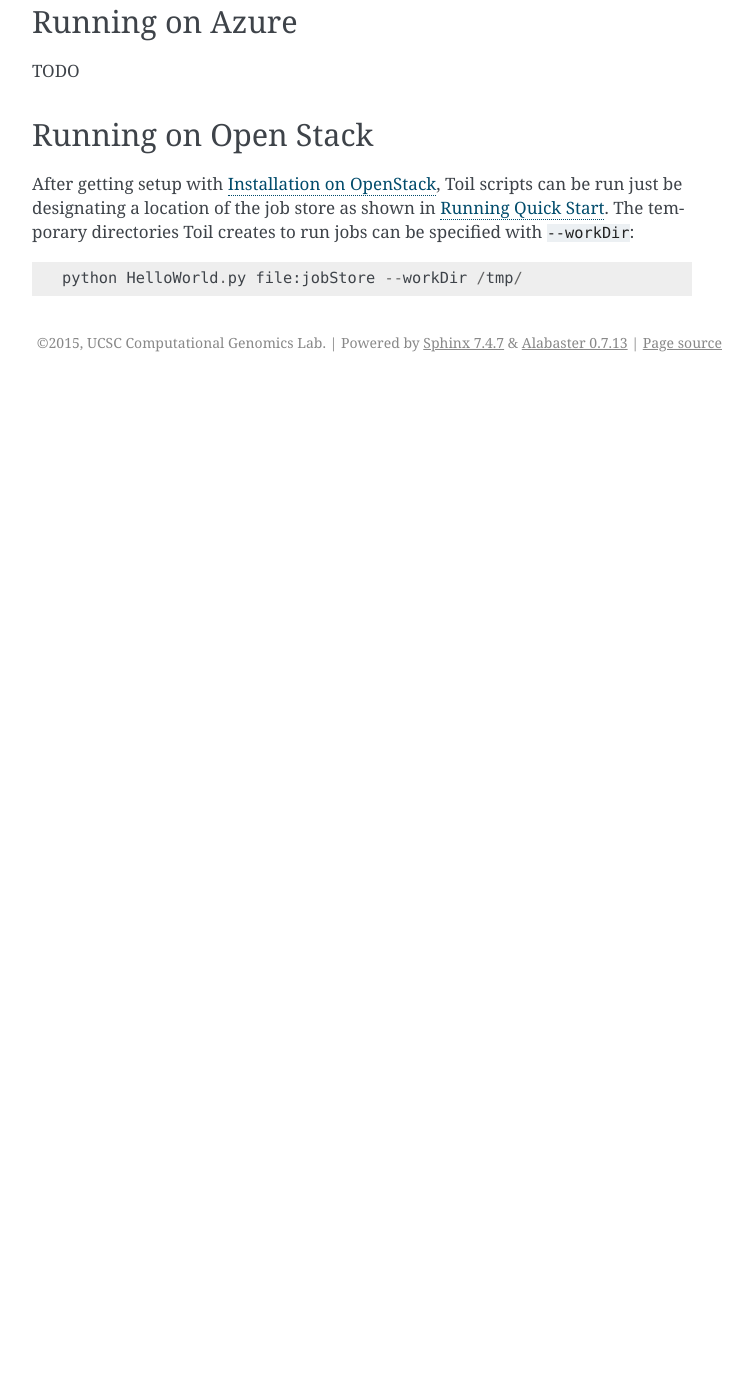
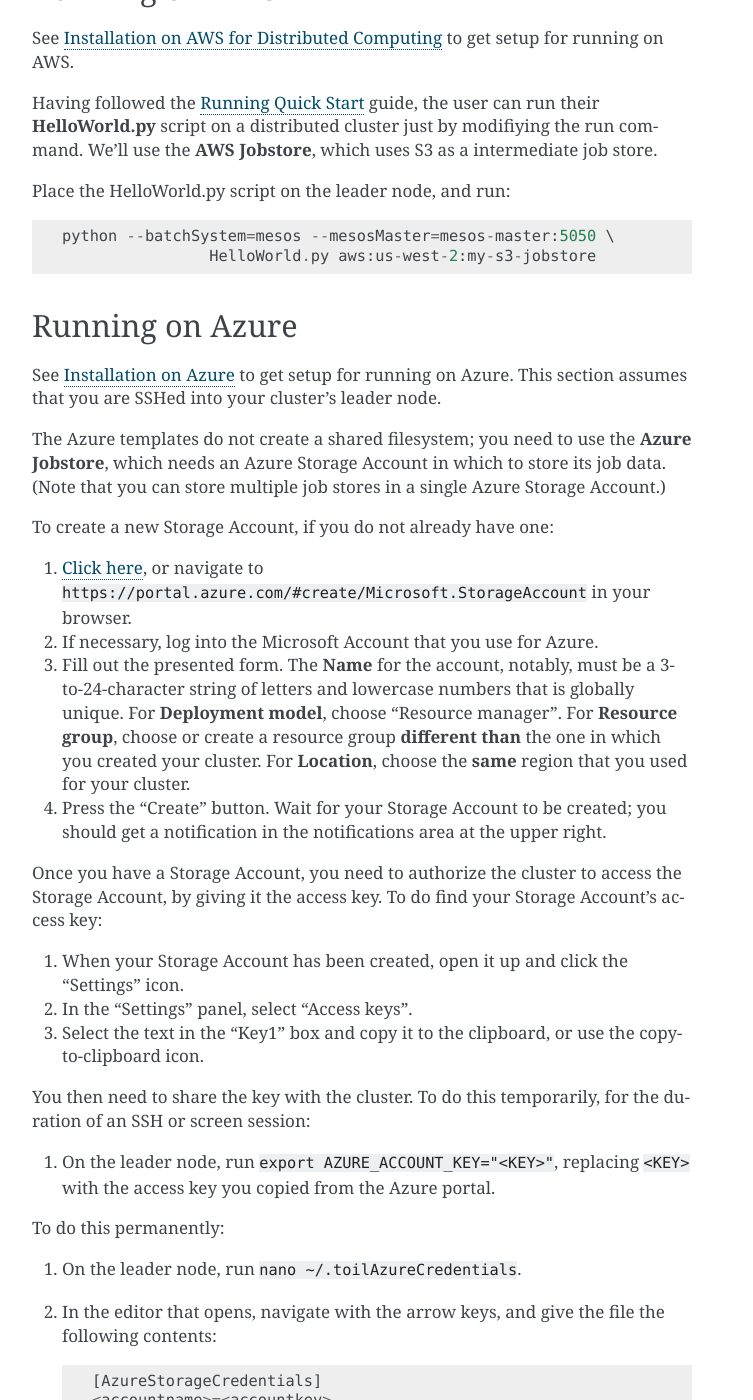
Before and after one commit to DataBiosphere/toil, a Sphinx documentation site: the page built from docs/running.rst, in a window 1280 px wide and 1400 px high, scrolled down 1235 px. Shown: the whole window, without its empty margins (388-1141 px from the left). Built offline with Sphinx 7.4.7, drawn with Linux system fonts in a browser that asks for light colours; pages that are not in the unit, such as notebooks, are missing from menus; the version number could not be read and is left out; before the commit the page ends 1617 px from its top, so only the background shows below that; some of the changed text lies outside the part shown.

Commit message:
More Azure documentation
Standardize terminology.

Add a section for running on Azure (closes #738).

Includes instructions for setting up and associating a Storage
Account for holding job stores.

Normalize keycodes, fix formatting.

```diff
--- a/docs/running.rst
+++ b/docs/running.rst
@@ -39,6 +39,13 @@
 
 TODO
 
+Running in the Cloud
+====================
+
+There are several recommended ways to run Toil jobs in the cloud. Of these, running on Amazon Web Services (AWS) is currently the best-supported solution.
+
+On all cloud providers, it is recommended that you run long-running jobs on remote systems under ``screen``. Simply type ``screen`` to open a new ``screen` session. Later, type ``ctrl-a`` and then ``d`` to disconnect from it, and run ``screen -r`` to reconnect to it. Commands running under ``screen`` will continue running even when you are disconnected, allowing you to unplug your laptop and take it home without ending your Toil jobs.
+
 
 .. _runningAWS:
 
@@ -54,10 +61,60 @@
     python --batchSystem=mesos --mesosMaster=mesos-master:5050 \
                     HelloWorld.py aws:us-west-2:my-s3-jobstore
 
+.. _runningAzure:
+
 Running on Azure
 ----------------
 
-TODO
+See :ref:`installationAzure` to get setup for running on Azure. This section assumes that you are SSHed into your cluster's leader node.
+
+The Azure templates do not create a shared filesystem; you need to use the **Azure Jobstore**, which needs an Azure Storage Account in which to store its job data. (Note that you can store multiple job stores in a single Azure Storage Account.)
+
+To create a new Storage Account, if you do not already have one:
+
+1. `Click here <https://portal.azure.com/#create/Microsoft.StorageAccount>`_, or navigate to ``https://portal.azure.com/#create/Microsoft.StorageAccount`` in your browser.
+2. If necessary, log into the Microsoft Account that you use for Azure.
+3. Fill out the presented form. The **Name** for the account, notably, must be a 3-to-24-character string of letters and lowercase numbers that is globally unique. For **Deployment model**, choose "Resource manager". For **Resource group**, choose or create a resource group **different than** the one in which you created your cluster. For **Location**, choose the **same** region that you used for your cluster.
+4. Press the "Create" button. Wait for your Storage Account to be created; you should get a notification in the notifications area at the upper right.
+
+Once you have a Storage Account, you need to authorize the cluster to access the Storage Account, by giving it the access key. To do find your Storage Account's access key:
+
+1. When your Storage Account has been created, open it up and click the "Settings" icon.
+2. In the "Settings" panel, select "Access keys".
+3. Select the text in the "Key1" box and copy it to the clipboard, or use the copy-to-clipboard icon.
+
+You then need to share the key with the cluster. To do this temporarily, for the duration of an SSH or screen session:
+
+1. On the leader node, run ``export AZURE_ACCOUNT_KEY="<KEY>"``, replacing ``<KEY>`` with the access key you copied from the Azure portal.
+
+To do this permanently:
+
+1.  On the leader node, run ``nano ~/.toilAzureCredentials``.
+2.  In the editor that opens, navigate with the arrow keys, and give the file the following contents::
+
+        [AzureStorageCredentials]
+        <accountname>=<accountkey>
+
+    Be sure to replace ``<accountname>`` with the name that you used for your Azure Storage Account, and ``<accountkey>`` with the key you obtained above. (If you want, you can have multiple accounts with different keys in this file, by adding multipe lines. If you do this, be sure to leave the ``AZURE_ACCOUNT_KEY`` environment variable unset.)
+
+3.  Press ``ctrl-o`` to save the file, and ``ctrl-x`` to exit the editor.
+
+Once that's done, you are now ready to actually execute a job, storing your job store in that Azure Storage Account. Assuming you followed the :ref:`quickstart` guide above, you have an Azure Storage Account created, and you have placed the Storage Account's access key on the cluster, you can run the **HelloWorld.py** script by doing the following:
+
+1.  Place your script on the leader node, either by downloading it from the command line or typing or copying it into a command-line editor.
+2.  Run the command::
+
+        python --batchSystem=mesos --mesosMaster=10.0.0.5:5050 \
+                        HelloWorld.py azure:<accountname>:hello-world001
+
+    Be sure to replace ``<accountname>`` with the name of your Azure Storage Account.
+
+Note that once you run a job with a particular job store name (the part after the account name) in a particular Storage Account, you cannot re-use that name in that account unless one of the following happens:
+
+1. You are restarting the same job with the ``--restart`` option.
+2. You clean the job store with ``toil clean azure:<accountname>:<jobstore>``.
+3. You delete all the items created by that job, and the main job store table used by Toil, from the account (destroying all other job stores using the account).
+4. The job finishes successfully and cleans itself up.
 
 .. _runningOpenStack:
 
```
Also changed, not shown: docs/installation.rst (+6 -6 lines).
